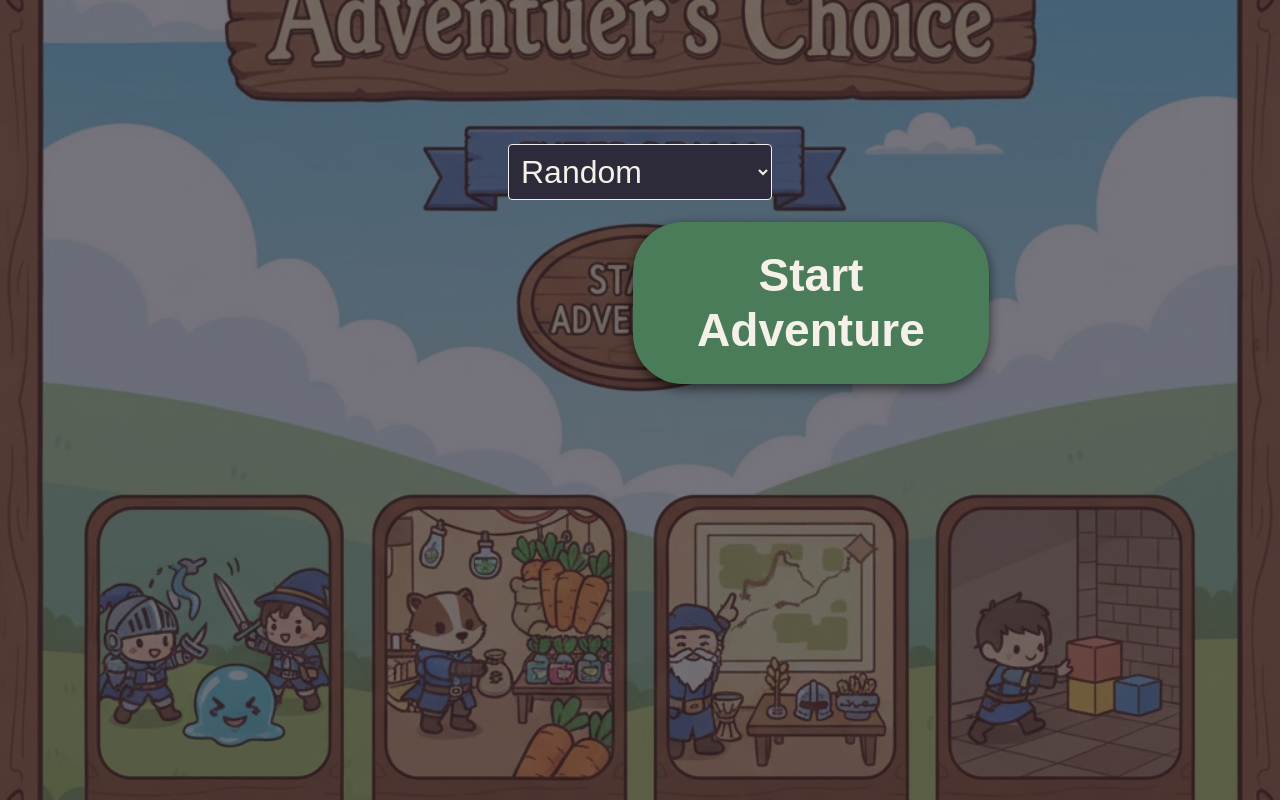
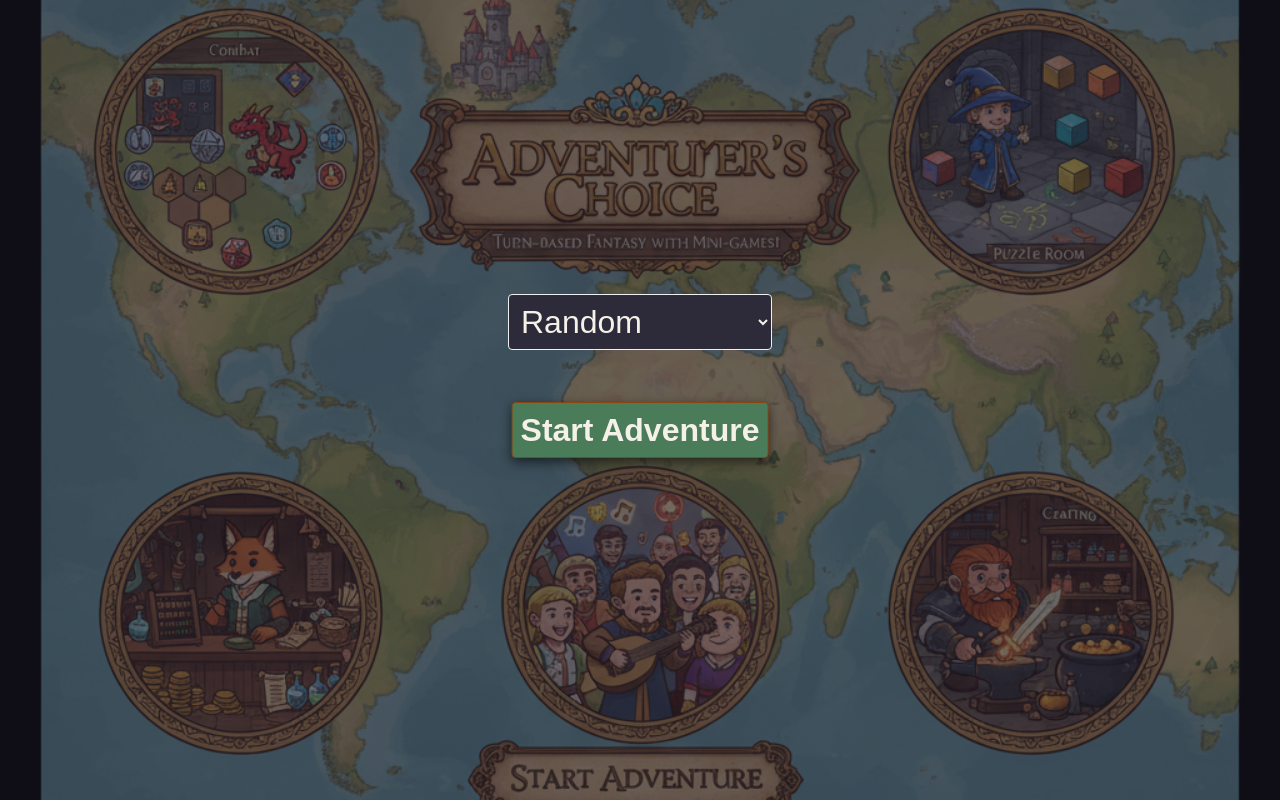
Before and after one commit to wcarson99/adventurers-choice, a React (Vite) app: page / in a window 1280 px wide. Built offline with nearby package versions, Linux system fonts and the light colour scheme.

Commit message:
Splash page progress

```diff
--- a/src/ui/pages/SplashScreen.tsx
+++ b/src/ui/pages/SplashScreen.tsx
@@ -18,23 +18,6 @@ const SplashScreen: React.FC = () => {
         console.error('Failed to load campaigns:', error);
         setCampaigns([]);
       });
-  }, []);
-
-  // Verify button positioning
-  useEffect(() => {
-    const button = document.querySelector('button[onclick]') as HTMLElement;
-    if (button) {
-      const rect = button.getBoundingClientRect();
-      // #region agent log
-      fetch('http://127.0.0.1:7243/ingest/a8076b67-7120-45c4-b321-06759ddc4b1d',{method:'POST',headers:{'Content-Type':'application/json'},body:JSON.stringify({location:'SplashScreen.tsx:25',message:'Button position verification',data:{computedTop:rect.top,computedLeft:rect.left,styleTop:button.style.top,styleLeft:button.style.left,width:rect.width,height:rect.height},timestamp:Date.now(),sessionId:'debug-session',runId:'run1',hypothesisId:'positioning'})}).catch(()=>{});
-      // #endregion
-      console.log('Start Adventure button position:', {
-        top: rect.top,
-        left: rect.left,
-        styleTop: button.style.top,
-        styleLeft: button.style.left
-      });
-    }
   }, []);
 
   const handleNewGame = async () => {
@@ -78,7 +61,7 @@ const SplashScreen: React.FC = () => {
         left: 0,
         right: 0,
         bottom: 0,
-        backgroundColor: 'rgba(26, 22, 37, 0.6)', // theme.colors.background with 60% opacity
+        backgroundColor: 'rgba(26, 22, 37, 0.6)',
         zIndex: 0
       }} />
 
@@ -97,22 +80,22 @@ const SplashScreen: React.FC = () => {
         {/* Game Selection - positioned above Start Adventure button */}
         <div style={{
           position: 'absolute',
-          top: '18%', // Positioned above the Start Adventure button
+          top: 'calc(18% + 150px)',
           left: '50%',
           transform: 'translateX(-50%)',
           display: 'flex',
           flexDirection: 'column',
           gap: '1rem',
           alignItems: 'center',
-          minWidth: '240px' // Reduced by 20% (from 300px)
+          minWidth: '240px'
         }}>
           <select
             value={selectedOption}
             onChange={(e) => setSelectedOption(e.target.value)}
             style={{
               padding: '0.5rem',
-              fontSize: '2rem', // 2x taller (from 1rem)
-              width: '264px', // Increased by 10% (from 240px)
+              fontSize: '2rem',
+              width: '264px',
               backgroundColor: theme.colors.cardBackground,
               color: theme.colors.text,
               border: `1px solid ${theme.colors.imageBorder}`,
@@ -129,43 +112,32 @@ const SplashScreen: React.FC = () => {
           </select>
         </div>
 
-        {/* New Game Button - positioned to fully cover brown Start Adventure circle at top */}
+        {/* Start Adventure Button */}
         <button
           onClick={handleNewGame}
           disabled={loading}
           style={{
             position: 'absolute',
-            top: '222px', // Fixed pixel position
-            left: '633px', // Fixed pixel position
-            padding: '1.6rem 4rem',
-            fontSize: '2.88rem', // Increased by 20% (from 2.4rem)
+            top: '402px',
+            left: '50%',
+            transform: 'translateX(-50%)',
+            padding: '0.5rem',
+            fontSize: '2rem',
             fontWeight: 'bold',
             backgroundColor: loading
               ? theme.colors.imageBackground
               : theme.colors.success,
             color: theme.colors.text,
-            border: 'none',
-            borderRadius: '50px', // More circular to fully cover the circle
+            border: '1px solid #8B4513',
+            borderRadius: '4px',
             cursor: loading ? 'not-allowed' : 'pointer',
             boxShadow: '0 4px 12px rgba(0,0,0,0.6)',
             opacity: loading ? 0.6 : 1,
-            minWidth: '280px',
-            minHeight: '145px', // Increased by 15% (from 126px)
-            lineHeight: '1.2',
-            display: 'flex',
-            flexDirection: 'column',
-            alignItems: 'center',
-            justifyContent: 'center'
+            minWidth: '220px',
+            lineHeight: '1.2'
           }}
         >
-          {loading ? (
-            'Loading...'
-          ) : (
-            <>
-              <span>Start</span>
-              <span>Adventure</span>
-            </>
-          )}
+          {loading ? 'Loading...' : 'Start Adventure'}
         </button>
       </div>
     </div>
```
Also changed, not shown: public/assets/splash.jpg, 1 other file (tests, documents, lock files or other folders).
